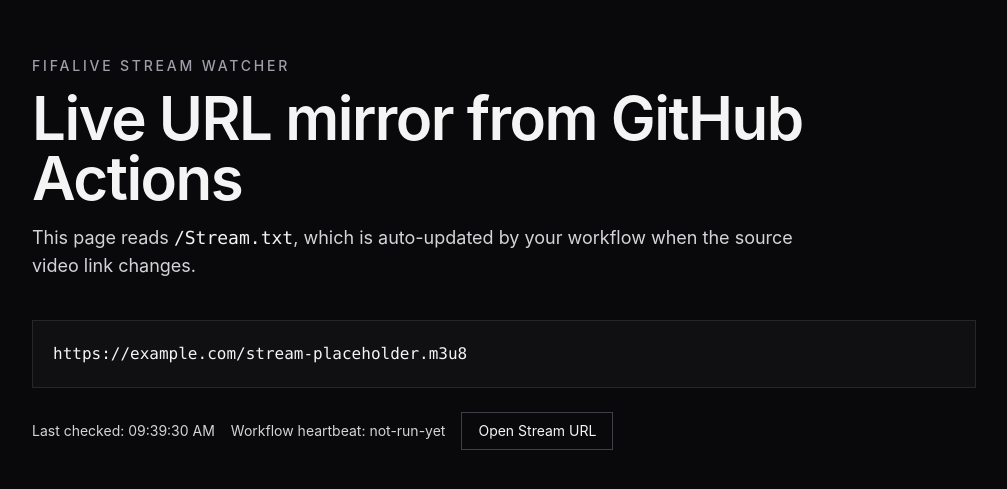
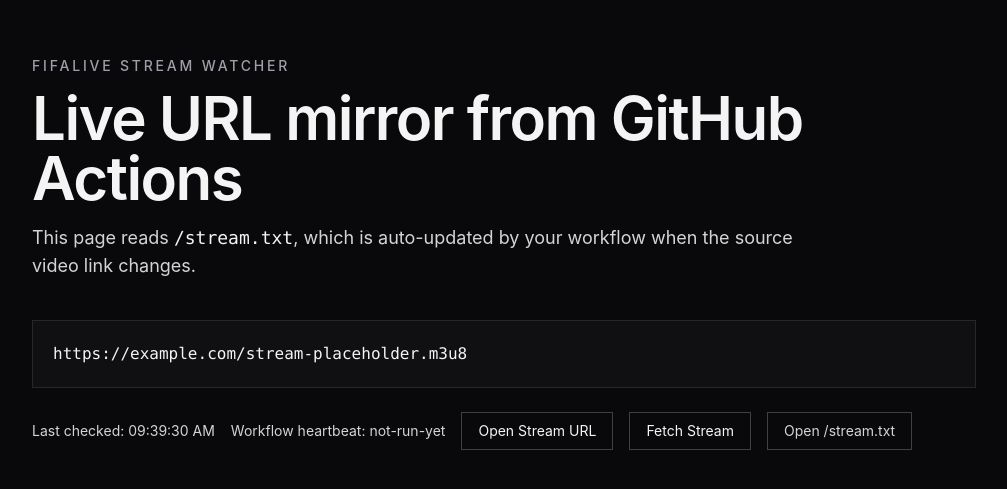
Before and after one commit to ItsIsmailRobin/StreamFetch, a React (Vite) app: page / in a window 1280 px wide. Shown: the part 147-636 px from the top of the page, without its empty margins (136-1143 px from the left). Built offline with nearby package versions, Linux system fonts and the light colour scheme.

Commit message:
Add files via upload

```diff
--- a/scripts/update-stream.mjs
+++ b/scripts/update-stream.mjs
@@ -33,7 +33,9 @@
   const checkedAt = new Date().toISOString();
 
   writeFileSync("Stream.txt", `${streamUrl}\n`, "utf8");
+  writeFileSync("stream.txt", `${streamUrl}\n`, "utf8");
   writeFileSync("public/Stream.txt", `${streamUrl}\n`, "utf8");
+  writeFileSync("public/stream.txt", `${streamUrl}\n`, "utf8");
   writeFileSync("LastCheck.txt", `${checkedAt}\n`, "utf8");
   writeFileSync("public/LastCheck.txt", `${checkedAt}\n`, "utf8");
   console.log(`Stream URL updated: ${streamUrl}`);
--- a/src/App.tsx
+++ b/src/App.tsx
@@ -1,13 +1,60 @@
 import { useEffect, useMemo, useState } from "react";
 
 const REFRESH_MS = 15_000;
+const WORKFLOW_FILE = "update-stream.yml";
+const GITHUB_OWNER = "YOUR_GITHUB_USERNAME";
+const GITHUB_REPO = "YOUR_REPO_NAME";
+const GITHUB_BRANCH = "main";
 
 export default function App() {
   const [streamUrl, setStreamUrl] = useState("");
   const [heartbeat, setHeartbeat] = useState("");
   const [lastChecked, setLastChecked] = useState<Date | null>(null);
   const [error, setError] = useState("");
+  const [actionMessage, setActionMessage] = useState("");
   const [loading, setLoading] = useState(true);
+
+  const streamTxtPath = "/stream.txt";
+
+  const triggerWorkflow = async () => {
+    try {
+      setActionMessage("");
+      if (GITHUB_OWNER === "YOUR_GITHUB_USERNAME" || GITHUB_REPO === "YOUR_REPO_NAME") {
+        setActionMessage("Set GITHUB_OWNER and GITHUB_REPO in src/App.tsx first.");
+        return;
+      }
+
+      const savedToken = window.localStorage.getItem("github_pat") ?? "";
+      const token = window.prompt("Enter your GitHub PAT (workflow scope). It stays only in your browser.", savedToken);
+      if (!token) {
+        setActionMessage("Action cancelled.");
+        return;
+      }
+
+      window.localStorage.setItem("github_pat", token);
+      const response = await fetch(
+        `https://api.github.com/repos/${GITHUB_OWNER}/${GITHUB_REPO}/actions/workflows/${WORKFLOW_FILE}/dispatches`,
+        {
+          method: "POST",
+          headers: {
+            Accept: "application/vnd.github+json",
+            Authorization: `Bearer ${token}`,
+            "Content-Type": "application/json",
+          },
+          body: JSON.stringify({ ref: GITHUB_BRANCH }),
+        }
+      );
+
+      if (!response.ok) {
+        const body = await response.text();
+        throw new Error(`GitHub API error ${response.status}: ${body || response.statusText}`);
+      }
+
+      setActionMessage("Workflow triggered. Wait 10-30 seconds, then refresh to see the new heartbeat.");
+    } catch (err) {
+      setActionMessage(err instanceof Error ? err.message : "Failed to trigger workflow.");
+    }
+  };
 
   const humanCheckedAt = useMemo(() => {
     if (!lastChecked) return "Never";
@@ -27,9 +74,9 @@
           setError("");
         }
 
-        const response = await fetch(`/Stream.txt?t=${Date.now()}`, { cache: "no-store" });
+        const response = await fetch(`${streamTxtPath}?t=${Date.now()}`, { cache: "no-store" });
         if (!response.ok) {
-          throw new Error(`Failed to load Stream.txt (${response.status})`);
+          throw new Error(`Failed to load stream.txt (${response.status})`);
         }
 
         const content = (await response.text()).trim();
@@ -65,7 +112,7 @@
         <p className="text-sm font-medium uppercase tracking-[0.2em] text-zinc-400">FifaLive Stream Watcher</p>
         <h1 className="mt-3 text-4xl font-semibold tracking-tight md:text-6xl">Live URL mirror from GitHub Actions</h1>
         <p className="mt-4 max-w-3xl text-zinc-300 md:text-lg">
-          This page reads <code className="text-zinc-100">/Stream.txt</code>, which is auto-updated by your workflow when the
+          This page reads <code className="text-zinc-100">/stream.txt</code>, which is auto-updated by your workflow when the
           source video link changes.
         </p>
 
@@ -77,6 +124,7 @@
           <span>Last checked: {humanCheckedAt}</span>
           {heartbeat ? <span>Workflow heartbeat: {heartbeat}</span> : null}
           {error ? <span className="text-rose-400">Error: {error}</span> : null}
+          {actionMessage ? <span className="text-amber-300">{actionMessage}</span> : null}
           {streamUrl ? (
             <a
               href={streamUrl}
@@ -87,6 +135,16 @@
               Open Stream URL
             </a>
           ) : null}
+          <button
+            type="button"
+            onClick={triggerWorkflow}
+            className="border border-zinc-700 px-4 py-2 text-zinc-100 transition hover:border-zinc-500"
+          >
+            Fetch Stream
+          </button>
+          <a href={streamTxtPath} target="_blank" rel="noreferrer" className="border border-zinc-700 px-4 py-2 transition hover:border-zinc-500">
+            Open /stream.txt
+          </a>
         </div>
       </section>
     </main>
```
Also changed, not shown: public/stream.txt (added), stream.txt (added).
